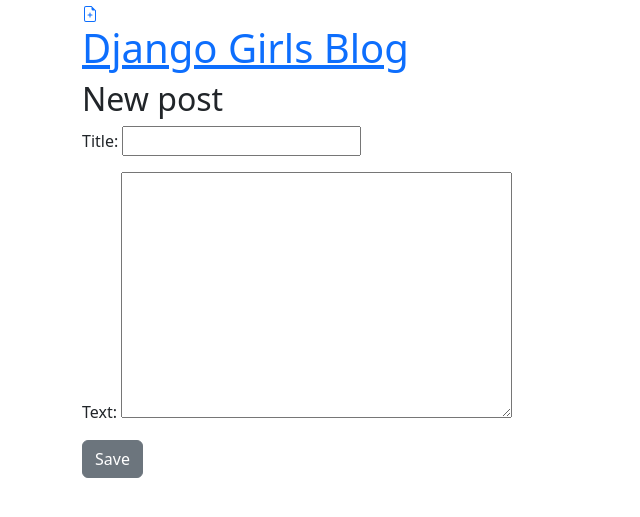
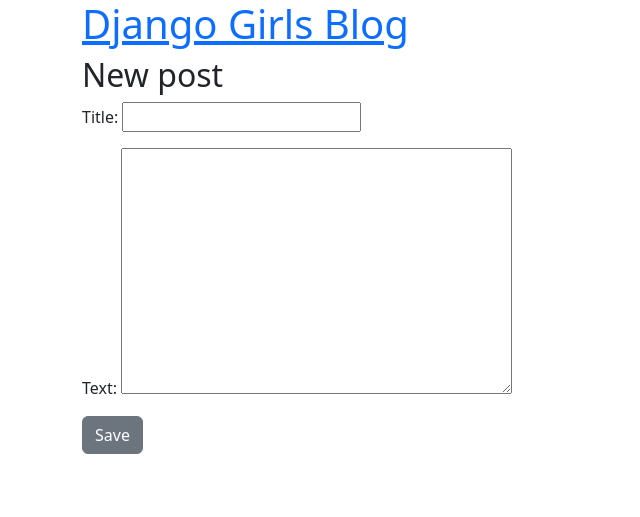
Before and after one commit to vsnyder53/my-first-form, a Django app: template blog/templates/blog/post_edit.html in a window 1280 px wide. Shown: the top 517 px of the page, without its empty margins (0-640 px from the left). Run offline with Django 5.2, Linux system fonts and the light colour scheme; the template is opened without the code that fills it: values that come from a table or form of the project are taken from there, others are empty; parts of the project's set-up code (start-up, migrations or seed data) failed here and were passed over.

Commit message:
Modify code

```diff
--- a/blog/templates/blog/base.html
+++ b/blog/templates/blog/base.html
@@ -10,19 +10,15 @@
     <body>
         <header class="page-header">
             <div class="container">
-                <a href="{% url 'post_new' %}" class="top-menu">
-                    {% include './icons/file-earmark-plus.svg' %}
-                </a>
                 <h1><a href="/">Django Girls Blog</a></h1>
             </div>
         </header>
-        <main class="content container">
+        <main class="container">
             <div class="row">
                 <div class="col">
-                    {% block content %}
-                    {% endblock %}
+                {% block content %}
+                {% endblock %}
                 </div>
             </div>
         </main>
-    </body>
-</html>
+</body></html>
```
Also changed, not shown: blog/views.py (+7 -0 lines).
